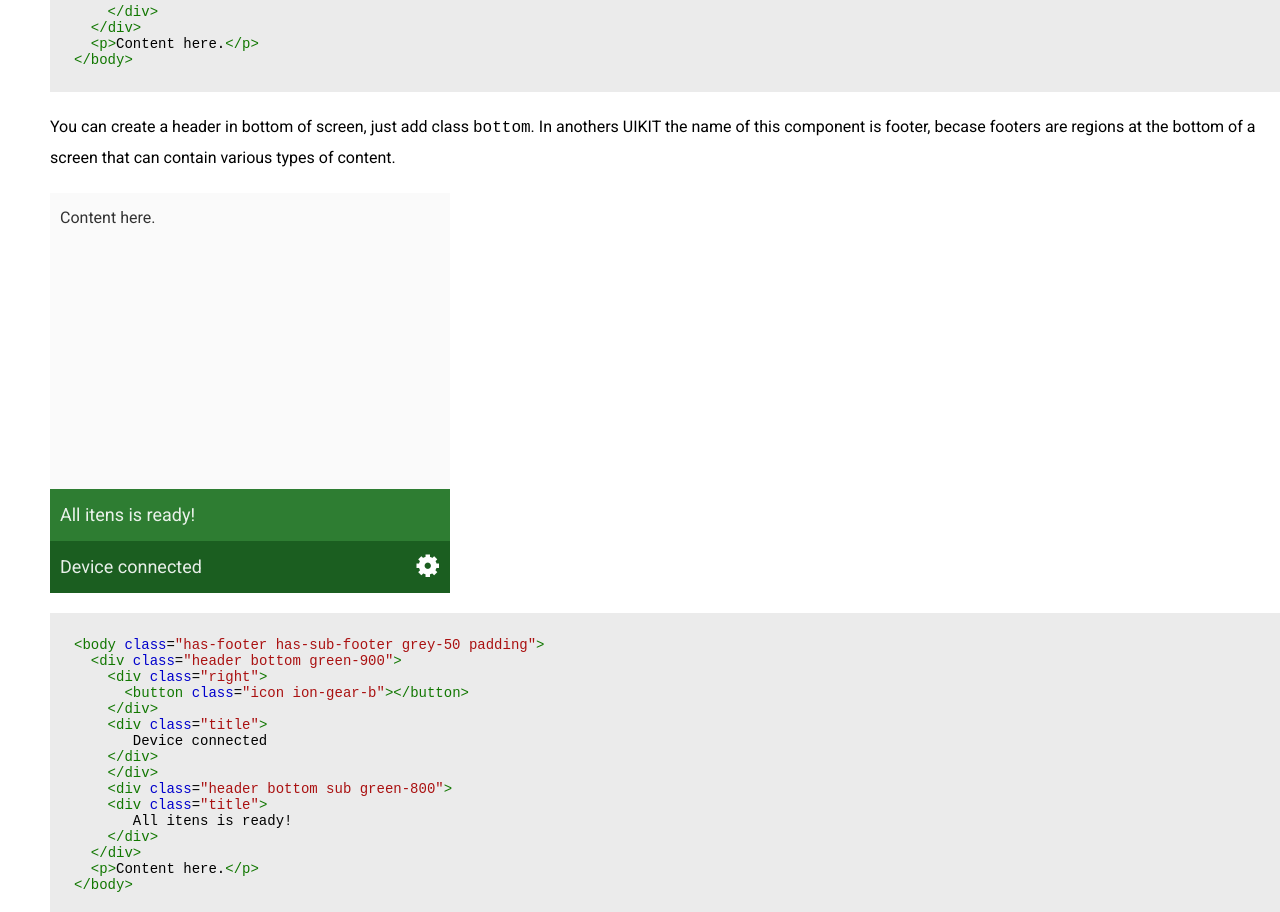
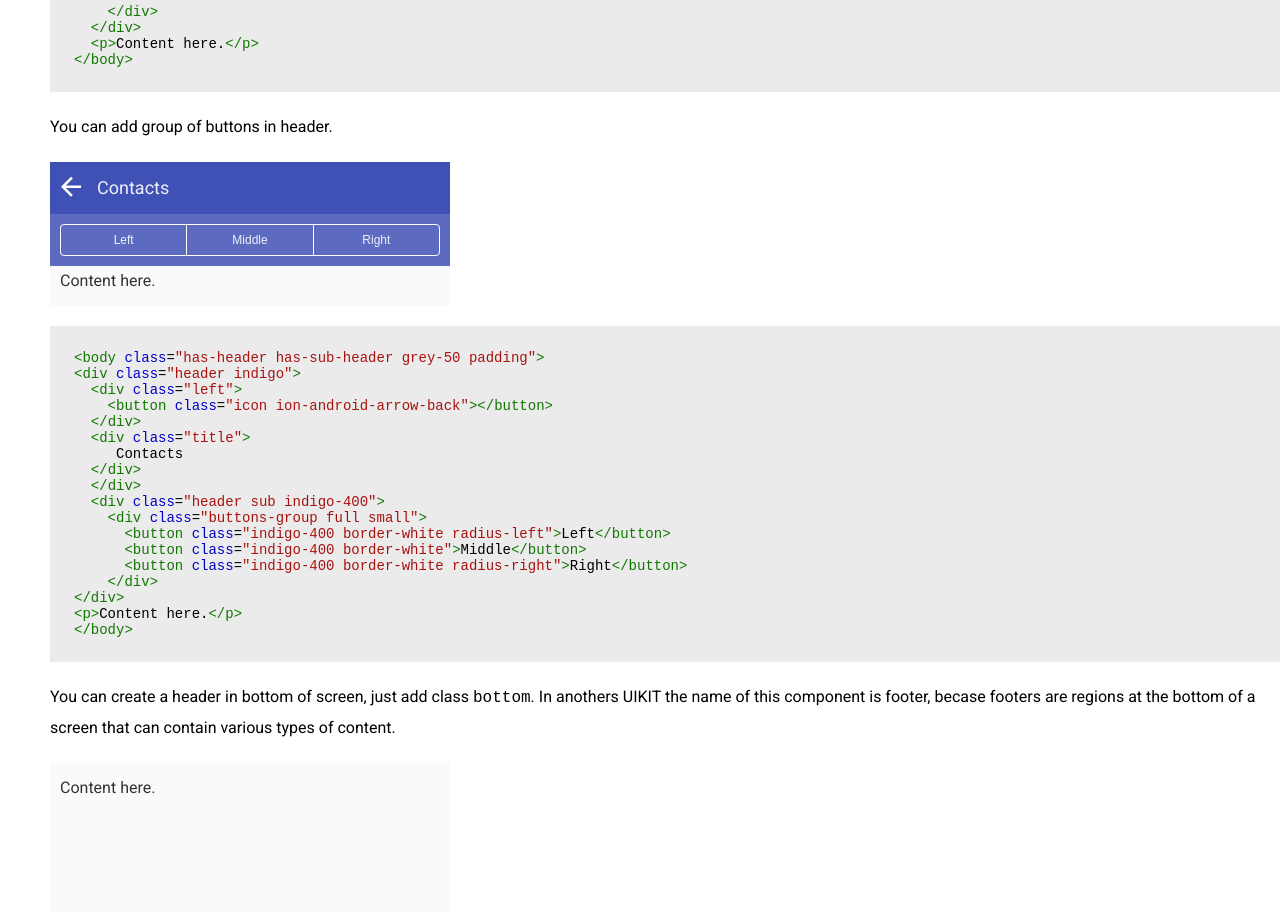
Before and after one commit to MobileUI/components, a website: page header/index.html in a window 1280 px wide. Shown: the part 3458-4370 px from the top of the page. Drawn offline with nearby package versions, Linux system fonts and the light colour scheme.

Commit message:
group size

```diff
--- a/button/style.css
+++ b/button/style.css
@@ -49,7 +49,8 @@ button[class*="border-"] {
 button.full {
   width: 100%;
 }
-button.big {
+button.big,
+.buttons-group.big button  {
   font-size: 22px;
   min-height: 50px;
   line-height: 50px;
--- a/header/index.html
+++ b/header/index.html
@@ -149,6 +149,26 @@
   </div>
   <p>Content here.</p>
 </body></textarea>
+  <p>You can add group of buttons in header.</p>
+<textarea class="bind-code" mode="text/html" header-absolute="true" replace="body,div">
+<body class="has-header has-sub-header grey-50 padding">
+<div class="header indigo">
+  <div class="left">
+    <button class="icon ion-android-arrow-back"></button>
+  </div>
+  <div class="title">
+     Contacts
+  </div>
+  </div>
+  <div class="header sub indigo-400">
+    <div class="buttons-group full small">
+      <button class="indigo-400 border-white radius-left">Left</button>
+      <button class="indigo-400 border-white">Middle</button>
+      <button class="indigo-400 border-white radius-right">Right</button>
+    </div>
+</div>
+<p>Content here.</p>
+</body></textarea>
   <p>
     You can create a header in bottom of screen, just add class <code>bottom</code>.
     In anothers UIKIT the name of this component is footer, becase footers are regions at
```
Also changed, not shown: button/index.html (+7 -2 lines), dist/button.min.css.
